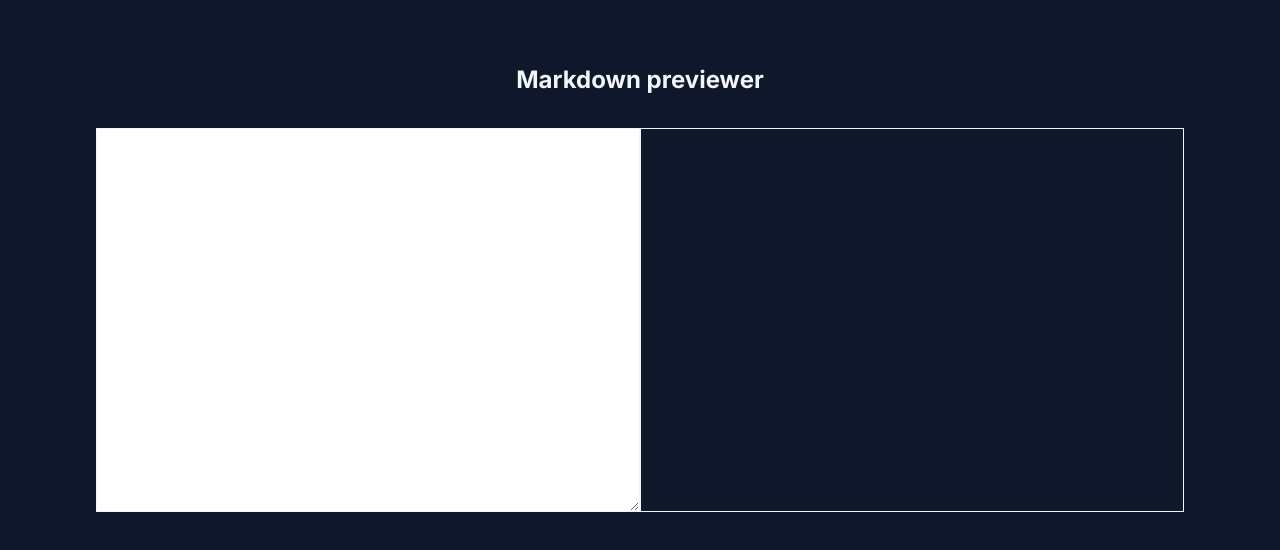
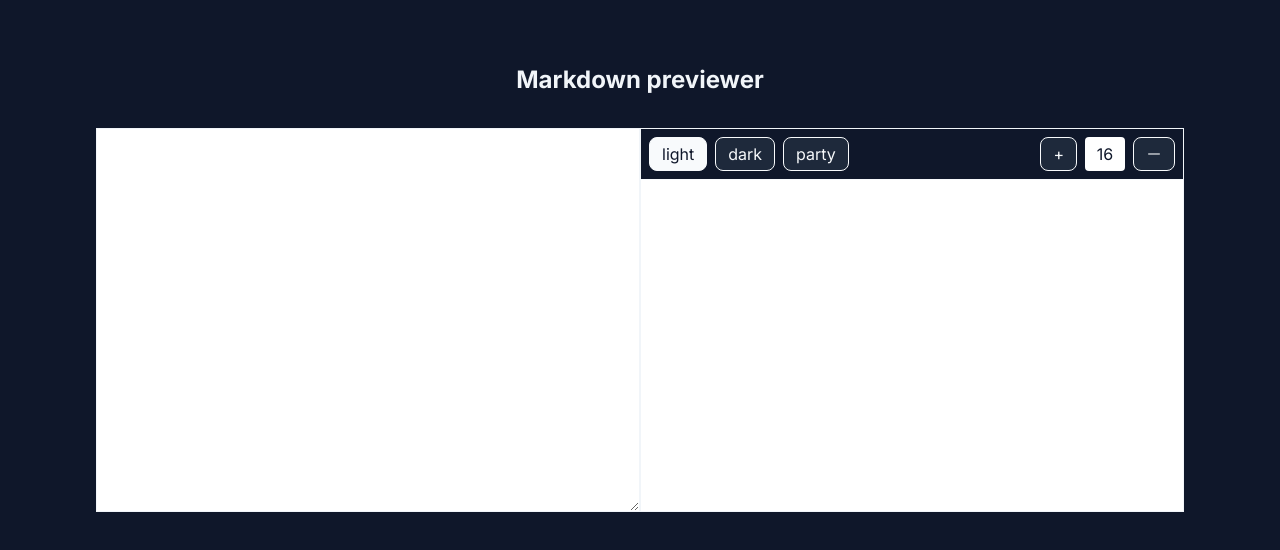
Before and after one commit to RBoraurito/mctekk-task, a Next.js app: page / in a window 1280 px wide. Shown: the top 550 px of the page. Built offline with nearby package versions, Linux system fonts and the light colour scheme.

Commit message:
✨ feat: add editor theme and controls

```diff
--- /dev/null
+++ b/src/assets/styles/themes.module.css
@@ -0,0 +1,161 @@
+/* Themes.module.css */
+
+/* Base styles */
+.container {
+  font-size: var(--text-base, 16px);
+  @apply grow p-4 transition-colors duration-300;
+}
+
+/* Light theme */
+.light {
+  @apply bg-white text-black;
+}
+
+.light h1,
+.light h2,
+.light h3,
+.light h4,
+.light h5,
+.light h6 {
+  @apply text-gray-800;
+}
+
+.light a {
+  @apply text-blue-500;
+}
+
+.light a:hover {
+  @apply text-blue-700;
+}
+
+/* Dark theme */
+.dark {
+  @apply bg-gray-900 text-white;
+}
+
+.dark h1,
+.dark h2,
+.dark h3,
+.dark h4,
+.dark h5,
+.dark h6 {
+  @apply text-gray-300;
+}
+
+.dark a {
+  @apply text-blue-300;
+}
+
+.dark a:hover {
+  @apply text-blue-500;
+}
+
+/* Party theme */
+.party {
+  @apply bg-pink-500 text-white;
+}
+
+.party h1,
+.party h2,
+.party h3,
+.party h4,
+.party h5,
+.party h6 {
+  @apply text-yellow-300;
+}
+
+.party a {
+  @apply text-green-300;
+}
+
+.party a:hover {
+  @apply text-green-500;
+}
+
+/* Shared styles for markdown elements */
+.container h1 {
+  font-size: 2.25em;
+  line-height: 2.5em;
+  @apply my-4 font-bold;
+}
+
+.container h2 {
+  font-size: 1.875em;
+  line-height: 2.25em;
+  @apply my-4 font-bold;
+}
+
+.container h3 {
+  font-size: 1.5em;
+  line-height: 2em;
+  @apply my-4 font-bold;
+}
+
+.container h4 {
+  font-size: 1.25em;
+  line-height: 1.75em;
+  @apply my-4 font-bold;
+}
+
+.container h5 {
+  font-size: 1.125em;
+  line-height: 1.75em;
+  @apply my-4 font-bold;
+}
+
+.container h6 {
+  font-size: 1em;
+  line-height: 1.5em;
+  @apply my-4 text-base font-bold;
+}
+
+.container * {
+  font-size: 1em;
+  line-height: 1.5em;
+}
+
+.container p {
+  @apply my-2;
+}
+
+.container a {
+  @apply no-underline;
+}
+
+.container ul,
+.container ol {
+  @apply my-2 pl-6;
+}
+
+.container li {
+  @apply list-inside list-disc;
+}
+
+.container blockquote {
+  @apply border-l-4 pl-4 italic;
+}
+
+.container code {
+  @apply rounded bg-gray-100 p-1 text-red-500;
+}
+
+.container pre code {
+  @apply block rounded bg-gray-100 p-4;
+}
+
+.container hr {
+  @apply my-4 border-t-2;
+}
+
+.container table {
+  @apply my-4 w-full table-auto;
+}
+
+.container th,
+.container td {
+  @apply border px-4 py-2;
+}
+
+.container th {
+  @apply bg-gray-100;
+}
--- /dev/null
+++ b/src/components/controls/index.tsx
@@ -0,0 +1,26 @@
+interface ControlsProps {
+  size: number;
+  setSize: (value: number) => void;
+}
+
+export function Controls({size, setSize}: ControlsProps) {
+  function handleIncrement() {
+    setSize(size + 1)
+  }
+
+  function handleDecrement() {
+    setSize(size - 1)
+  }
+
+  return (
+    <div className="flex gap-2">
+      <button onClick={handleIncrement} className="rounded-lg border border-slate-50 px-3 py-1 hover:bg-slate-50 hover:text-slate-900 bg-slate-800">
+        +
+      </button>
+      <input type="text" readOnly value={size} className="rounded text-slate-900 text-center w-10" />
+      <button onClick={handleDecrement} className="rounded-lg border border-slate-50 px-3 py-1 hover:bg-slate-50 hover:text-slate-900 bg-slate-800">
+        －
+      </button>
+    </div>
+  )
+}
--- a/src/components/editor/index.tsx
+++ b/src/components/editor/index.tsx
@@ -1,10 +1,16 @@
 'use client';
 
 import { marked } from 'marked';
-import { useState } from 'react';
+import { CSSProperties, useState } from 'react';
+import { THEMES, ThemeSelector } from '../theme-selector';
+import styles from '@/assets/styles/themes.module.css';
+import clsx from 'clsx';
+import { Controls } from '../controls';
 
 export function Editor() {
   const [markdown, setMarkdown] = useState('');
+  const [theme, setTheme] = useState<(typeof THEMES)[number]>(THEMES[0]);
+  const [size, setSize] = useState(16);
 
   return (
     <section className="mx-auto grid min-h-96 max-w-6xl px-4 lg:grid-cols-2 lg:px-8">
@@ -18,10 +24,16 @@ export function Editor() {
           {markdown}
         </textarea>
       </div>
-      <div
-        className="border border-slate-100 p-3 text-slate-50"
-        dangerouslySetInnerHTML={{ __html: marked.parse(markdown) }}
-      ></div>
+      <div className="flex flex-col border border-slate-100 text-slate-50">
+        <ThemeSelector theme={theme} setTheme={setTheme}>
+          <Controls size={size} setSize={setSize} />
+        </ThemeSelector>
+        <div
+          style={{'--text-base': `${size}px`} as CSSProperties}
+          className={clsx('p-3', styles.container, styles[theme])}
+          dangerouslySetInnerHTML={{ __html: marked.parse(markdown) }}
+        ></div>
+      </div>
     </section>
   );
 }
--- /dev/null
+++ b/src/components/theme-selector/index.tsx
@@ -0,0 +1,34 @@
+'use client';
+
+import clsx from 'clsx';
+import { ReactNode } from 'react';
+
+export const THEMES = ['light', 'dark', 'party'];
+
+interface ThemeSelectorProps {
+  setTheme(theme: string): void;
+  theme: (typeof THEMES)[number];
+  children: ReactNode;
+}
+
+export function ThemeSelector({ setTheme, theme: currentTheme, children }: ThemeSelectorProps) {
+  const activeClass = 'bg-slate-50 text-slate-900';
+  return (
+    <div className="flex justify-between border-b border-slate-50 p-2">
+      <div className="flex gap-2">
+        {THEMES.map((theme) => (
+          <button
+            onClick={() => setTheme(theme)}
+            className={clsx(
+              'rounded-lg border border-slate-50 px-3 py-1 hover:bg-slate-50 hover:text-slate-900',
+              theme === currentTheme ? activeClass : 'bg-slate-800',
+            )}
+          >
+            {theme}
+          </button>
+        ))}
+      </div>
+      {children}
+    </div>
+  );
+}
```
